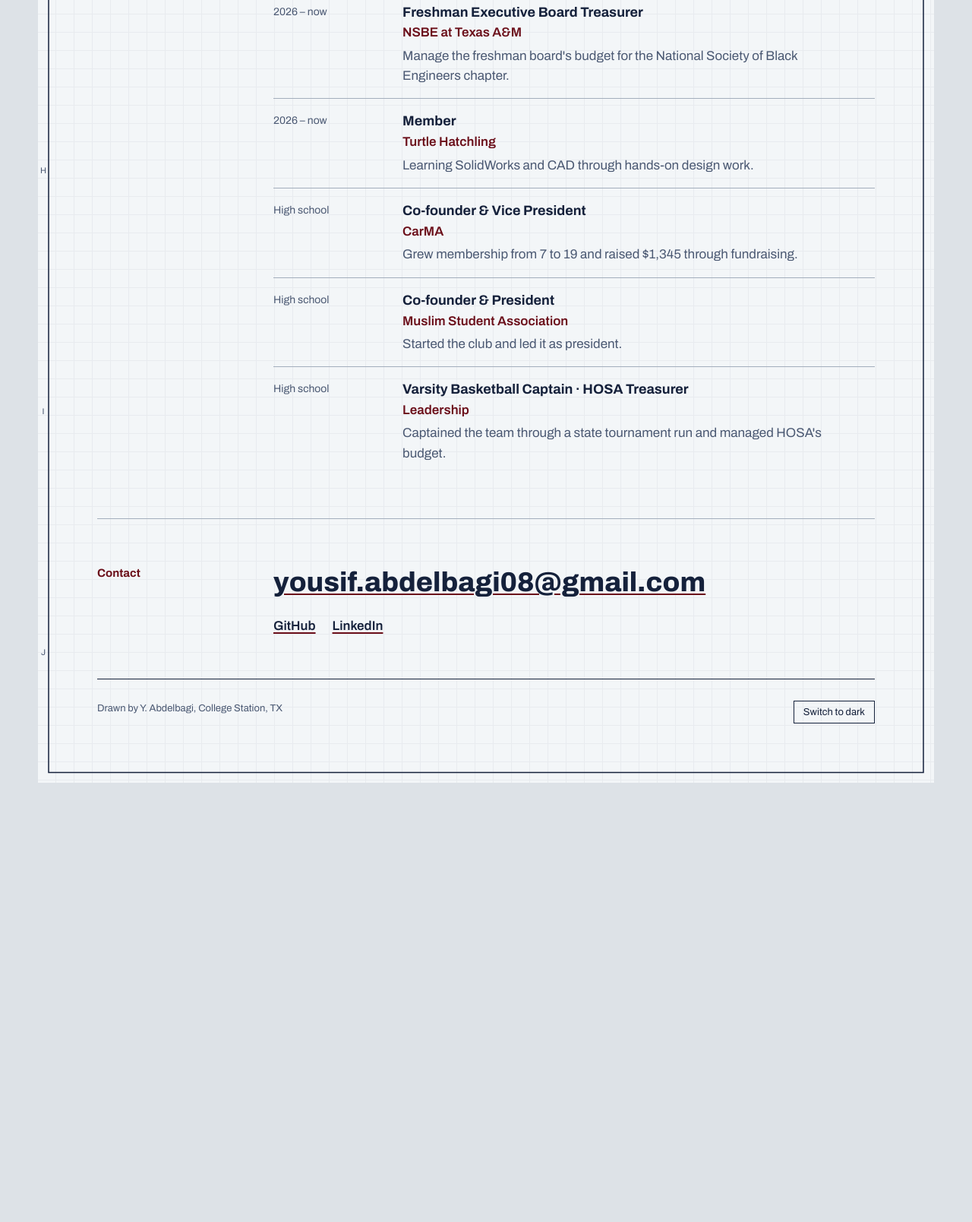
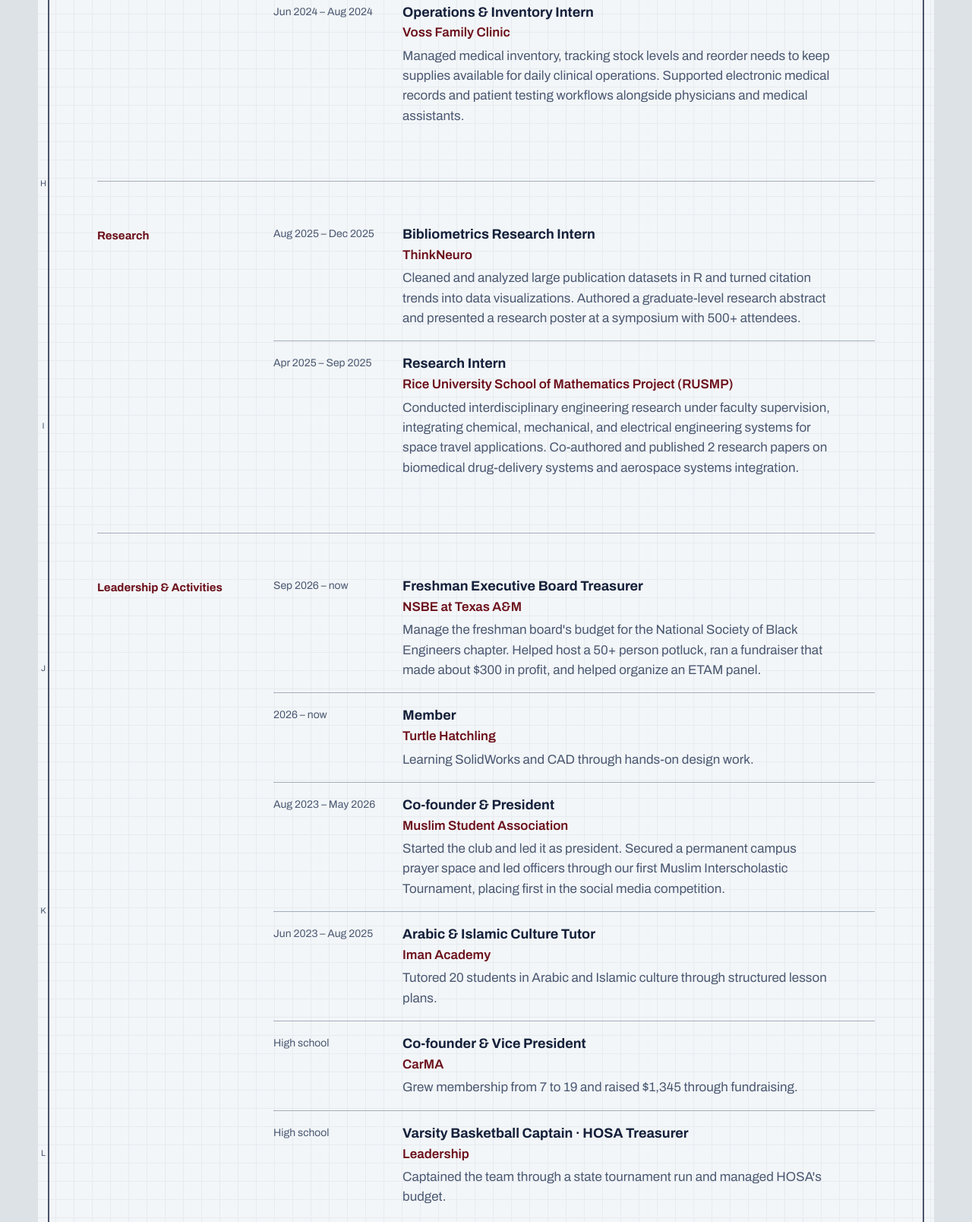
Before and after one commit to polosgrave-st/polosgrave-st.github.io, a plain HTML site: page index.html in a window 1280 px wide. Shown: the part 2213-3821 px from the top of the page at 76% size. Before the commit the page ends 3291 px from the top, so only its background shows below. Drawn offline with Linux system fonts and the light colour scheme.

Commit message:
sophomore larp index.html

```diff
--- a/index.html
+++ b/index.html
@@ -290,8 +290,8 @@ section > h2{
       <div class="projects" id="projectList"></div>
     </section>
 
-    <section id="experience" aria-labelledby="exp-h">
-      <h2 id="exp-h">Experience</h2>
+    <section id="experience" aria-labelledby="experience-h">
+      <h2 id="experience-h">Experience</h2>
       <ul class="roles">
         <li>
           <div class="when">Aug 2026 – Oct 2026</div>
@@ -302,11 +302,47 @@ section > h2{
           </div>
         </li>
         <li>
-          <div class="when">2026 – now</div>
+          <div class="when">Jun 2024 – Aug 2024</div>
+          <div>
+            <h3>Operations &amp; Inventory Intern</h3>
+            <div class="org">Voss Family Clinic</div>
+            <p>Managed medical inventory, tracking stock levels and reorder needs to keep supplies available for daily clinical operations. Supported electronic medical records and patient testing workflows alongside physicians and medical assistants.</p>
+          </div>
+        </li>
+      </ul>
+    </section>
+
+    <section id="research" aria-labelledby="research-h">
+      <h2 id="research-h">Research</h2>
+      <ul class="roles">
+        <li>
+          <div class="when">Aug 2025 – Dec 2025</div>
+          <div>
+            <h3>Bibliometrics Research Intern</h3>
+            <div class="org">ThinkNeuro</div>
+            <p>Cleaned and analyzed large publication datasets in R and turned citation trends into data visualizations. Authored a graduate-level research abstract and presented a research poster at a symposium with 500+ attendees.</p>
+          </div>
+        </li>
+        <li>
+          <div class="when">Apr 2025 – Sep 2025</div>
+          <div>
+            <h3>Research Intern</h3>
+            <div class="org">Rice University School of Mathematics Project (RUSMP)</div>
+            <p>Conducted interdisciplinary engineering research under faculty supervision, integrating chemical, mechanical, and electrical engineering systems for space travel applications. Co-authored and published 2 research papers on biomedical drug-delivery systems and aerospace systems integration.</p>
+          </div>
+        </li>
+      </ul>
+    </section>
+
+    <section id="leadership" aria-labelledby="leadership-h">
+      <h2 id="leadership-h">Leadership &amp; Activities</h2>
+      <ul class="roles">
+        <li>
+          <div class="when">Sep 2026 – now</div>
           <div>
             <h3>Freshman Executive Board Treasurer</h3>
             <div class="org">NSBE at Texas A&amp;M</div>
-            <p>Manage the freshman board's budget for the National Society of Black Engineers chapter.</p>
+            <p>Manage the freshman board's budget for the National Society of Black Engineers chapter. Helped host a 50+ person potluck, ran a fundraiser that made about $300 in profit, and helped organize an ETAM panel.</p>
           </div>
         </li>
         <li>
@@ -318,19 +354,27 @@ section > h2{
           </div>
         </li>
         <li>
+          <div class="when">Aug 2023 – May 2026</div>
+          <div>
+            <h3>Co-founder &amp; President</h3>
+            <div class="org">Muslim Student Association</div>
+            <p>Started the club and led it as president. Secured a permanent campus prayer space and led officers through our first Muslim Interscholastic Tournament, placing first in the social media competition.</p>
+          </div>
+        </li>
+        <li>
+          <div class="when">Jun 2023 – Aug 2025</div>
+          <div>
+            <h3>Arabic &amp; Islamic Culture Tutor</h3>
+            <div class="org">Iman Academy</div>
+            <p>Tutored 20 students in Arabic and Islamic culture through structured lesson plans.</p>
+          </div>
+        </li>
+        <li>
           <div class="when">High school</div>
           <div>
             <h3>Co-founder &amp; Vice President</h3>
             <div class="org">CarMA</div>
             <p>Grew membership from 7 to 19 and raised $1,345 through fundraising.</p>
-          </div>
-        </li>
-        <li>
-          <div class="when">High school</div>
-          <div>
-            <h3>Co-founder &amp; President</h3>
-            <div class="org">Muslim Student Association</div>
-            <p>Started the club and led it as president.</p>
           </div>
         </li>
         <li>
```
